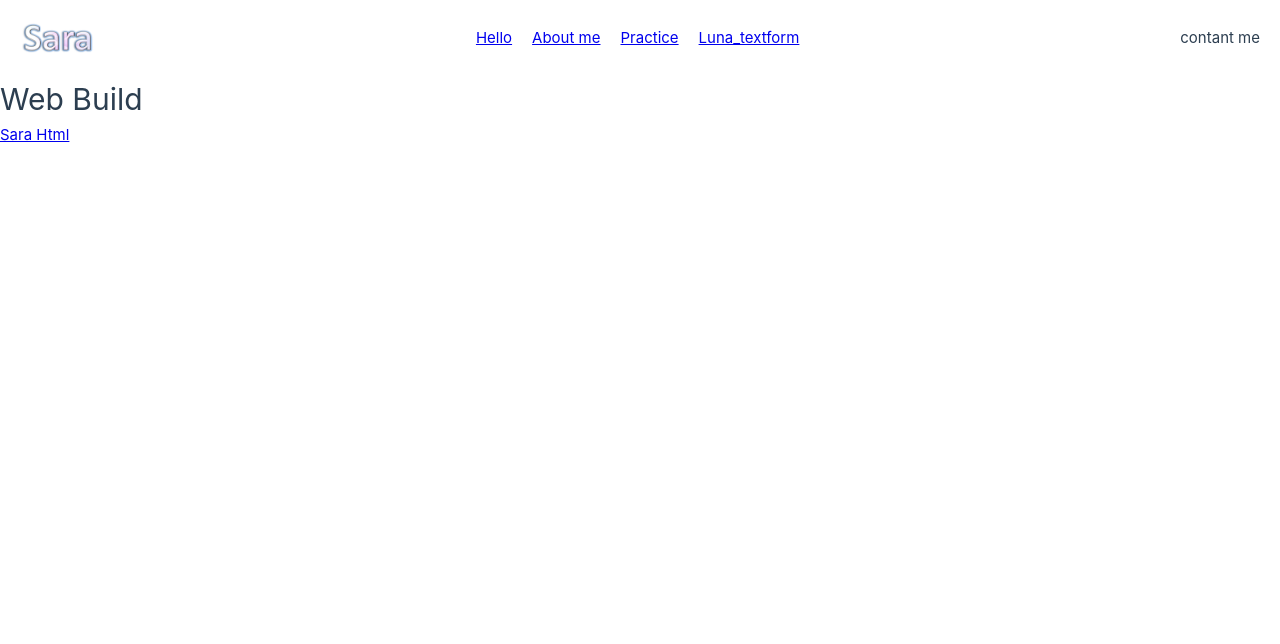
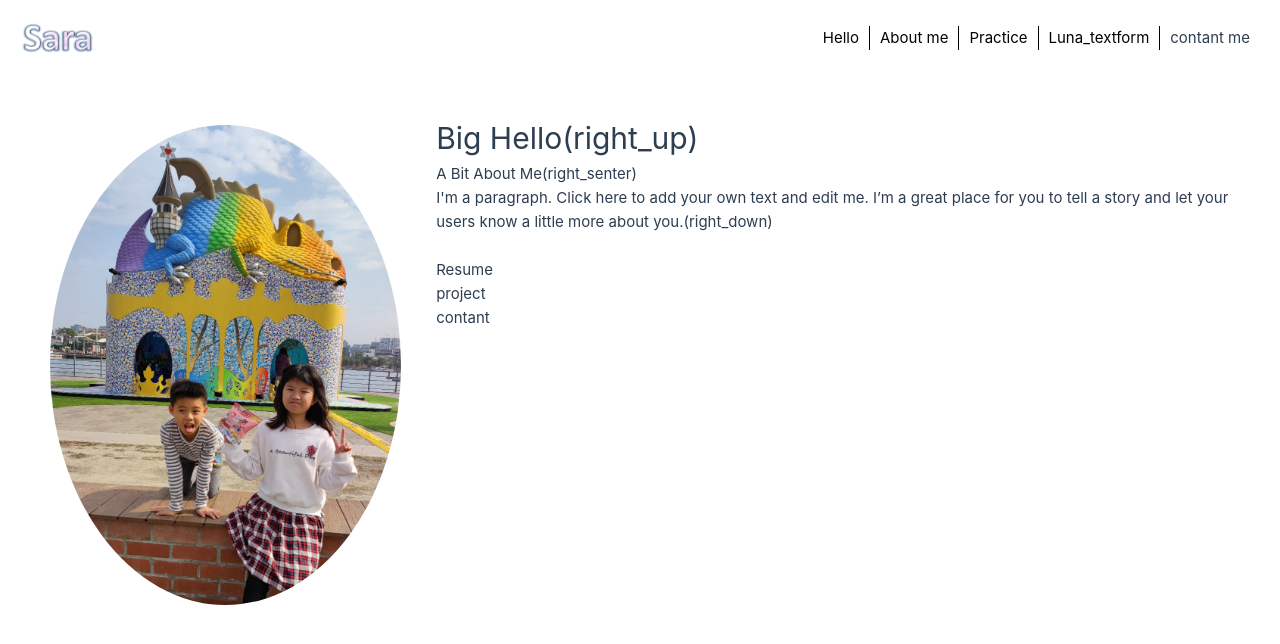
Before and after one commit to ToddlerSara/GitHub, a Vue app: page / in a window 1280 px wide. Shown: the top 644 px of the page. Built offline with nearby package versions, Linux system fonts and the light colour scheme; the HTML template or start-up script is replaced by a standard one.

Commit message:
建立Home
繪製框架，並調整圖片樣式

```diff
--- a/src/App.vue
+++ b/src/App.vue
@@ -1,5 +1,4 @@
 <script setup>
-import { ref } from 'vue';
 import Headup from '@/components/HeadUp.vue'
 </script>
 
--- a/src/components/HeadUp.vue
+++ b/src/components/HeadUp.vue
@@ -1,5 +1,5 @@
 <script setup>
-import { onMounted, ref } from 'vue';
+import { ref } from 'vue';
 import SaraNameLog from '@/assets/Sara_name.png'
 
 const headMeauFormList = ref([
@@ -16,14 +16,16 @@ const Sng = `url('${SaraNameLog}')`;
     <div class="name_H"></div>
     <div class="menu">
       <div class="formstytle" v-for="(formList, idx) in headMeauFormList">
-        <router-link :to="formList.path">{{ formList.name }}</router-link>
+        <router-link :to="formList.path" class="router-link-class">{{ formList.name }}</router-link>
       </div>
       <div class="formstytle"><a href="Luna_textform.html">Luna_textform</a> </div>
+      <div class="formstytle">contant me</div>
     </div>
-    <div class="name">contant me</div>
   </div>
 </template>
 
+<!-- 当在style标签上加上scoped属性，则style标签下的样式只能在本组件中使用，可以使得组件之间的样式不互相污染。
+如果每一个vue组件的style标签都加上了scoped，那就实现了样式的模块化。 -->
 <style lang="scss" scoped>
 // class='header'
 .header {
@@ -49,7 +51,31 @@ const Sng = `url('${SaraNameLog}')`;
 }
 
 .formstytle {
-  margin: 5px;
-  padding: 5px;
+  padding: 0 10px; //上下 左右
+
+  &:not(:first-child) {
+    border-left: 1px solid #020202; //框線顏色
+  }
+}
+
+//使用deep，可以取代class='router-link-class'，針對解譯後的'a'有影響。
+// .router-link-class {
+:deep(a) {
+  &:link {
+    text-decoration: none;
+    color: #020202
+  }
+
+  &:visited {
+    color: #020202
+  }
+
+  &:hover {
+    color: rgb(202, 102, 8);
+  }
+
+  &:active {
+    color: rgb(202, 102, 8);
+  }
 }
 </style>
--- a/src/components/TheWelcome.vue
+++ b/src/components/TheWelcome.vue
@@ -10,7 +10,10 @@ import SupportIcon from './icons/IconSupport.vue'
 
 const test = ref([
   { icon: DocumentationIcon, heading: 'Documentation', content: 'Vue’s <a href="https://vuejs.org/" target="_blank" rel="noopener">official documentation</a> provides you with all information you need to get started.' },
-  { icon: ToolingIcon, heading: 'Tooling', content: 'This project is served and bundled with <a href="https://vitejs.dev/guide/features.html" target="_blank" rel="noopener">Vite</a>. The recommended IDE setup is' },
+  { icon: ToolingIcon, heading: 'Tooling', content: 'This project is served and bundled with <a href="https://vitejs.dev/guide/features.html" target="_blank" rel="noopener">Vite</a>. The recommended IDE setup is <a href="https://code.visualstudio.com/" target="_blank" rel="noopener">VSCode</a> +  <a href="https://github.com/johnsoncodehk/volar" target="_blank" rel="noopener">Volar</a>. If  you need to test your components and web pages, check out  <a href="https://www.cypress.io/" target="_blank" rel="noopener">Cypress</a> and  <a href="https://on.cypress.io/component" target="_blank" rel="noopener">Cypress Component Testing</a>.' },
+  { icon: EcosystemIcon, heading: 'Ecosystem', content: 'Get official tools and libraries for your project:    <a href="https://pinia.vuejs.org/" target="_blank" rel="noopener">Pinia</a>,<a href="https://router.vuejs.org/" target="_blank" rel="noopener">Vue Router</a>,  <a href="https://test-utils.vuejs.org/" target="_blank" rel="noopener">Vue Test Utils</a>, and  <a href="https://github.com/vuejs/devtools" target="_blank" rel="noopener">Vue Dev Tools</a>. If you need more resources, we suggest paying <a href="https://github.com/vuejs/awesome-vue" target="_blank" rel="noopener">Awesome Vue</a> a visit.' },
+  { icon: CommunityIcon, heading: 'Community', content: 'Got stuck? Ask your question on  <a href="https://chat.vuejs.org" target="_blank" rel="noopener">Vue Land</a>, our official  Discord server, or  <a href="https://stackoverflow.com/questions/tagged/vue.js" target="_blank" rel="noopener">StackOverflow</a>. You  should also subscribe to  <a href="https://news.vuejs.org" target="_blank" rel="noopener">our mailing list</a> and follow  the official  <a href="https://twitter.com/vuejs" target="_blank" rel="noopener">@vuejs</a>  twitter account for latest news in the Vue world.' },
+  { icon: SupportIcon, heading: 'Support', content: 'As an independent project, Vue relies on community backing for its sustainability. You can help  us by  <a href="https://vuejs.org/sponsor/" target="_blank" rel="noopener">becoming a sponsor</a>.' }
 ])
 
 </script>
@@ -27,7 +30,7 @@ const test = ref([
   </template>
 
 
-  <WelcomeItem>
+  <!-- <WelcomeItem>
     <template #icon>
       <DocumentationIcon />
     </template>
@@ -100,5 +103,5 @@ const test = ref([
     As an independent project, Vue relies on community backing for its sustainability. You can help
     us by
     <a href="https://vuejs.org/sponsor/" target="_blank" rel="noopener">becoming a sponsor</a>.
-  </WelcomeItem>
+  </WelcomeItem> -->
 </template>
--- a/src/views/Home.vue
+++ b/src/views/Home.vue
@@ -1,7 +1,78 @@
+<script setup>
+import { ref } from 'vue';
+import HelloMeImg from '@/assets/hello.jpg'
 
+const himeImg = `url('${HelloMeImg}')`;
+
+</script>
 <template>
-    <div>
-        <h1>Web Build</h1>
-        <router-link :to="{ name: 'sara' }">Sara Html</router-link>
+    <div class="body">
+        <div>
+            <div class="frames">
+                <div class="myphoto"> </div>
+            </div>
+            <div>
+                <div class="SecondRoll">
+                    <div>
+                        <h1>Big Hello(right_up)</h1>
+                    </div>
+                    <div>
+                        <p>A Bit About Me(right_senter)</p>
+                    </div>
+                    <div>
+                        <p>I'm a paragraph. Click here to add your own text and edit me. I’m a great place for you to tell a
+                            story and let your users know a little more about you.(right_down)</p>
+                    </div>
+                </div>
+                <div class="">
+                    <div>Resume</div>
+                    <div>project</div>
+                    <div>contant</div>
+                </div>
+            </div>
+        </div>
     </div>
 </template>
+
+<style lang="scss" scoped>
+.body {
+    >* {
+        display: flex;
+        justify-content: space-around;
+        padding: 10px; //上下 左右
+        margin: 5px;
+        min-width: 980px
+    }
+
+    .frames {
+        position: relative;
+        align-self: start;
+        border-radius: 50%;
+        overflow: hidden;
+        width: 480px;
+        height: 480px;
+        margin: 35px 35px;
+    }
+
+    .myphoto {
+        background-image: v-bind(himeImg);
+        background-repeat: no-repeat;
+        background-position: right 55% bottom 85%;
+        background-size: cover;
+        box-sizing: content-box;
+        height: 100%;
+        width: 100%;
+        padding-bottom: 30%;
+    }
+
+    .SecondRoll {
+        display: inline;
+        justify-content: space-around;
+        padding: 0 10px; //上下 左右
+        margin: 5px;
+        width: min-content;
+    }
+
+
+}
+</style>
--- a/src/views/SaraHtml.vue
+++ b/src/views/SaraHtml.vue
@@ -1,11 +1,14 @@
 <script setup>
 import { onMounted, ref } from 'vue';
+import TheWelcome from '@/components/TheWelcome.vue'
+import backgroundImg from '@/assets/pixel-background.jpg'
+//
 import HelloWorld from '@/components/HelloWorld.vue'
-import TheWelcome from '@/components/TheWelcome.vue'
+//連結影片用
 import Iframe from '@/components/Iframe.vue'
-import backgroundImg from '@/assets/pixel-background.jpg'
 
-const msg1 = ref(null);
+
+// const msg1 = ref(null);
 
 const articleList = ref([
     { name: 'article A', content: '測試A', url: backgroundImg },
@@ -67,7 +70,7 @@ const bgImg = `url('${backgroundImg}')`;
         padding: 5px;
         color: #202020; // 字體顏色
         font-size: 16px; //主要用來改字體大小 px
-        font-weight: lighter; // 用來設定字體粗細
+        font-family: "Noto Sans TC", sans-serif, "微軟正黑體", arial;
     }
 
 
```
Also changed, not shown: src/assets/hello.jpg (added), 1 other file (tests, documents, lock files or other folders).
